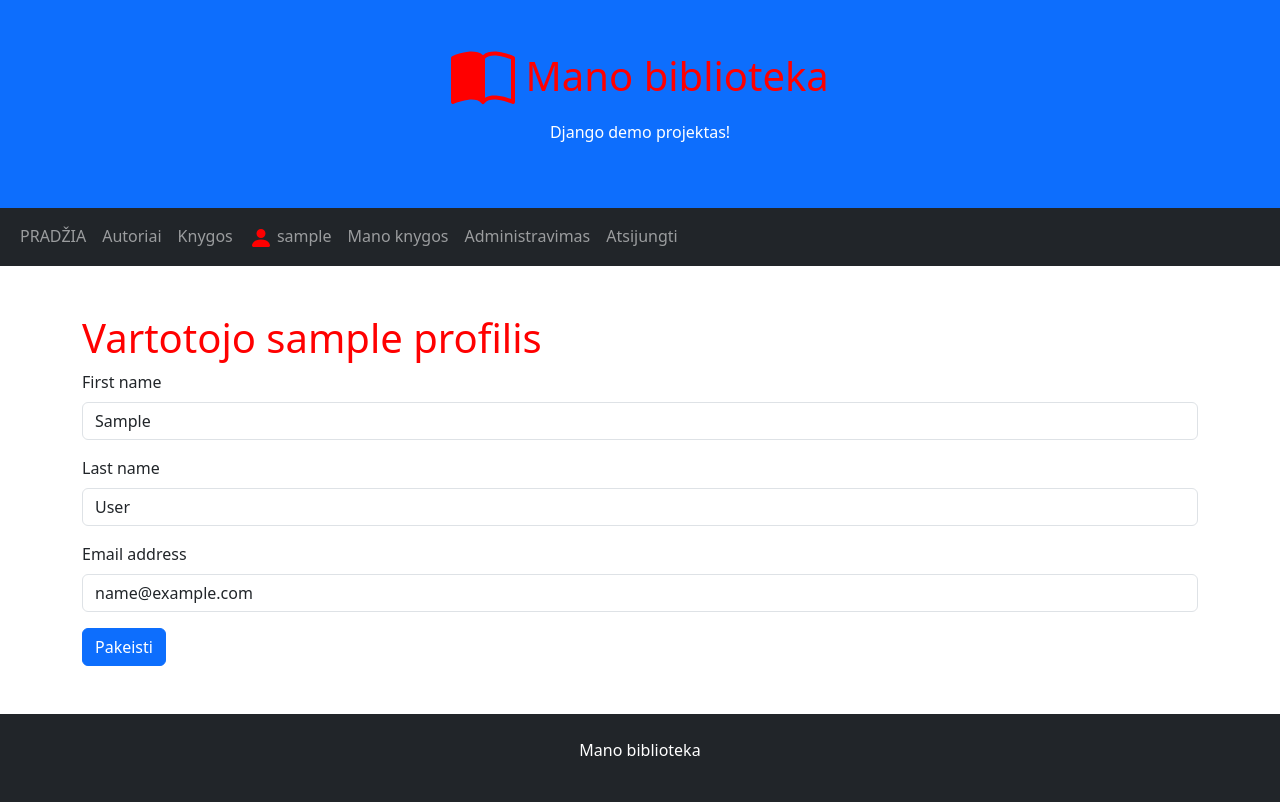
After one commit to DonatasNoreika/library_20260413, a Django app: page /profile/ in a window 1280 px wide. The commit adds this page. Run offline with Django 5.2, Linux system fonts and the light colour scheme; the visitor is signed in with stand-in values (Sample User, id 1); some libraries are stand-ins or nearby versions.

Commit message:
5: + Pridėtas vartotojo profilio puslapis

```diff
--- a/mysite/library/templates/base.html
+++ b/mysite/library/templates/base.html
@@ -35,7 +35,7 @@
             </li>
             {% if user.is_authenticated %}
             <li class="nav-item">
-                <a class="nav-link" href="">
+                <a class="nav-link" href="{% url 'profile' %}">
                     <svg xmlns="http://www.w3.org/2000/svg" width="24" height="24" fill="red" class="bi bi-person-fill" viewBox="0 0 16 16">
                       <path d="M3 14s-1 0-1-1 1-4 6-4 6 3 6 4-1 1-1 1zm5-6a3 3 0 1 0 0-6 3 3 0 0 0 0 6"/>
                     </svg>
--- /dev/null
+++ b/mysite/library/templates/profile.html
@@ -0,0 +1,13 @@
+{% extends 'base.html' %}
+
+{% block title %}Mano profilis{% endblock %}
+
+{% block content %}
+<h1>Vartotojo {{ user.username }} profilis</h1>
+<form method="post">
+    {% csrf_token %}
+    {% load crispy_forms_tags %}
+    {{ form | crispy }}
+    <button type="submit" class="btn btn-primary">Pakeisti</button>
+</form>
+{% endblock %}
--- a/mysite/library/urls.py
+++ b/mysite/library/urls.py
@@ -14,4 +14,5 @@ urlpatterns = [
     path("instances/<int:pk>/update/", views.BookInstanceUpdateView.as_view(), name="instance_update"),
     path("instances/<int:pk>/delete/", views.BookInstanceDeleteView.as_view(), name="instance_delete"),
     path("signup/", views.SignUpView.as_view(), name="signup"),
+    path("profile/", views.ProfileUpdateView.as_view(), name="profile"),
 ]
--- a/mysite/library/views.py
+++ b/mysite/library/views.py
@@ -5,6 +5,7 @@ from django.views import generic
 from django.urls import reverse_lazy
 from .forms import InstanceCreateUpdateForm
 from django.contrib.auth.forms import UserCreationForm
+from django.contrib.auth.models import User
 
 # Create your views here.
 
@@ -108,3 +109,13 @@ class SignUpView(generic.CreateView):
     form_class = UserCreationForm
     template_name = "signup.html"
     success_url = reverse_lazy("login")
+
+
+class ProfileUpdateView(LoginRequiredMixin, generic.UpdateView):
+    model = User
+    fields = ['first_name', 'last_name', 'email']
+    template_name = "profile.html"
+    success_url = reverse_lazy("profile")
+
+    def get_object(self, queryset = ...):
+        return self.request.user
```
